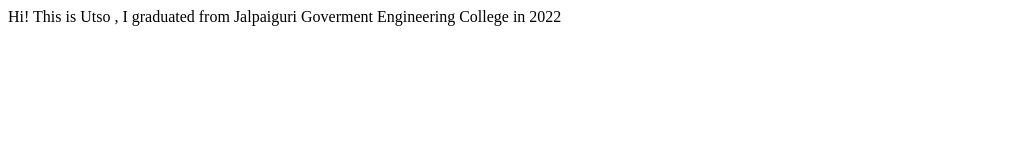
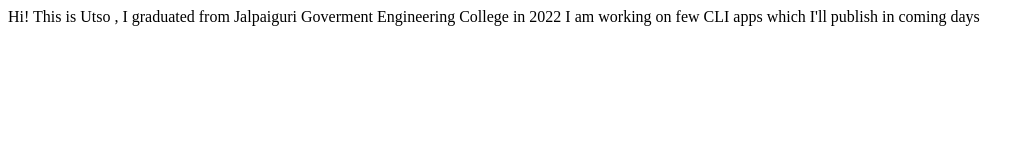
Before and after one commit to utsobanerjee/utsobanerjee-site, a plain HTML site: page index.html in a window 1280 px wide. Shown: the whole page, without its empty margins (0-1034 px from the left). Drawn offline with Linux system fonts and the light colour scheme.

Commit message:
update: added project details

```diff
--- a/index.html
+++ b/index.html
@@ -8,5 +8,7 @@
 </head>
 <body>
     Hi! This is Utso , I graduated from Jalpaiguri Goverment Engineering College in 2022
+
+    I am working on few CLI apps which I'll publish in coming days
 </body>
 </html>
```
